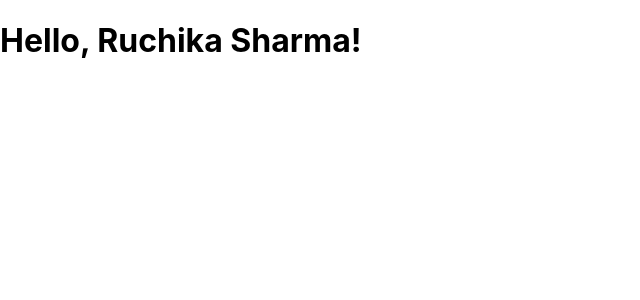
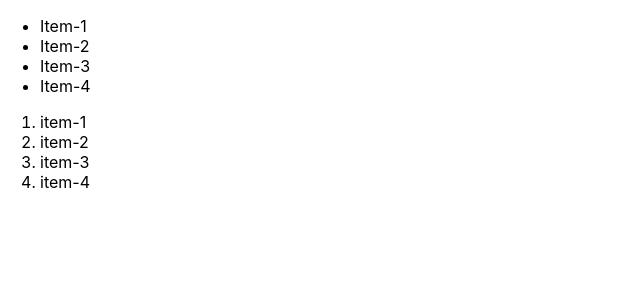
Before and after one commit to ruchik02/react-course-, a React (Create React App) app: page / in a window 1280 px wide. Shown: the top 300 px of the page, without its empty margins (0-640 px from the left). Built offline with nearby package versions, Linux system fonts and the light colour scheme.

Commit message:
functional component

```diff
--- a/src/index.js
+++ b/src/index.js
@@ -4,18 +4,26 @@ import './index.css';
 // import App from './App';
 // import reportWebVitals from './reportWebVitals';
 
-function formatName(user) {
-  return user.firstName + ' ' + user.lastName;
+function MyApp(){
+  return (
+    <>
+       <ul>
+         <li>Item-1</li>
+        <li>Item-2</li>
+       <li>Item-3</li>
+       <li>Item-4</li>
+      </ul>
+      <ol>
+        <li>item-1</li>
+        <li>item-2</li>
+        <li>item-3</li>
+        <li>item-4</li>
+      </ol>
+      </>
+  )
 }
 
-const user = {
-  firstName: 'Ruchika',
-  lastName: 'Sharma',
-};
-
-const element = <h1>Hello, {formatName(user)}!</h1>;
-
-ReactDOM.render(element, document.getElementById('root'));
+ReactDOM.render(<MyApp/>, document.getElementById('root'));
 
 // ReactDOM.render(
   // <React.StrictMode>
```
